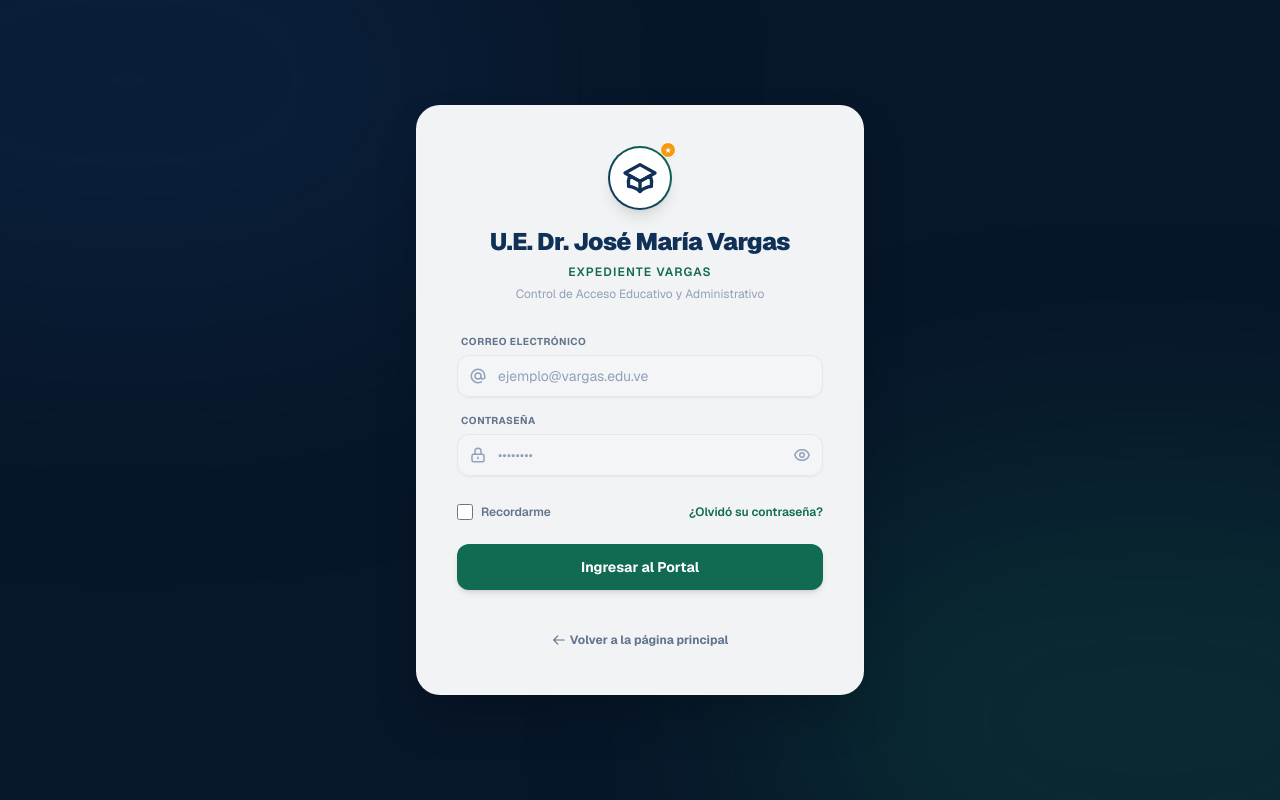
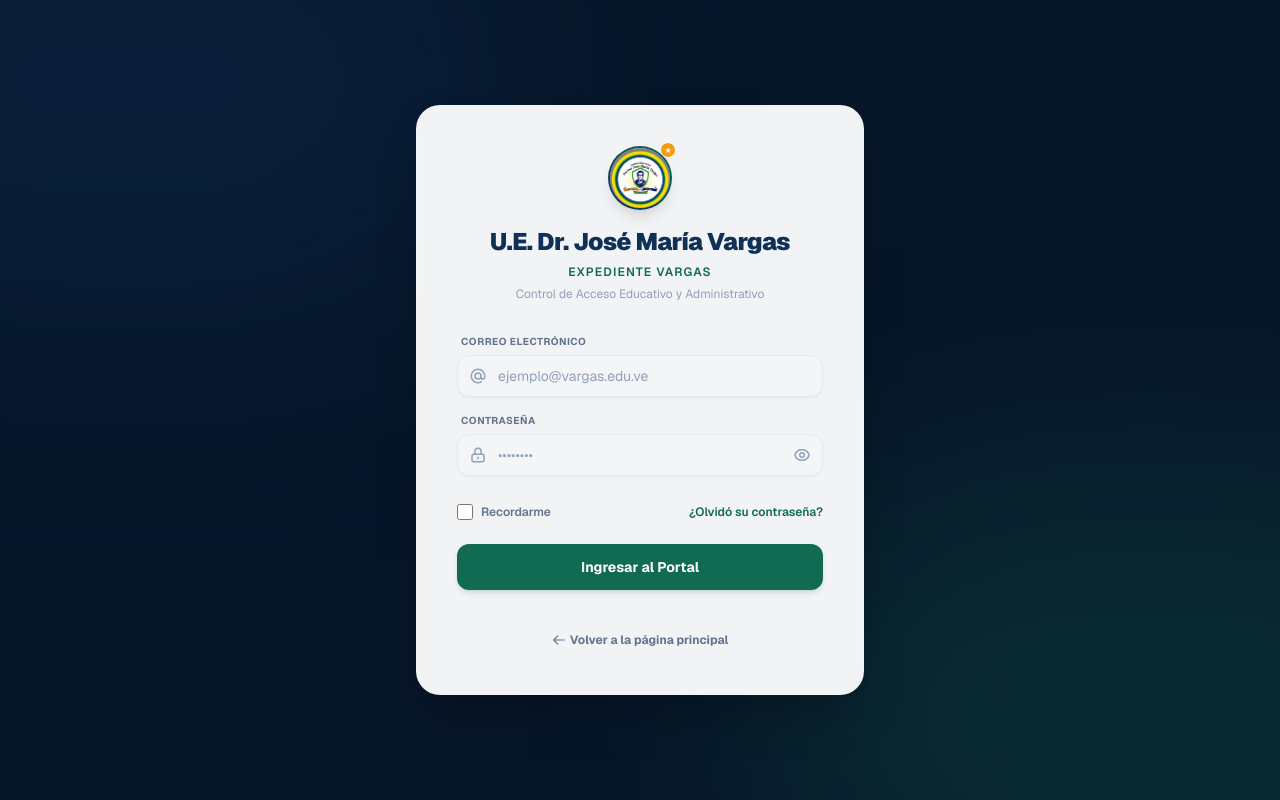
Before and after one commit to 01elients-cmd/Pagina-web-liceo, a Next.js app: page /login in a window 1280 px wide. Built offline with nearby package versions, Linux system fonts and the light colour scheme.

Commit message:
feat: agregar logo institucional y actualizar referencias

```diff
--- a/src/app/login/page.tsx
+++ b/src/app/login/page.tsx
@@ -17,14 +17,10 @@
       <div className="max-w-md w-full space-y-8 bg-white/95 backdrop-blur-md p-10 rounded-3xl border border-white/20 shadow-2xl z-10 animate-fade-in-up">
         <div className="space-y-4">
           <div className="flex justify-center">
-            {/* Elegant Institutional Shield Logo SVG */}
+            {/* Elegant Institutional Shield Logo */}
             <div className="h-16 w-16 rounded-full bg-gradient-to-tr from-brand-blue to-brand-green flex items-center justify-center p-0.5 shadow-lg relative group">
               <div className="h-full w-full bg-white rounded-full flex items-center justify-center overflow-hidden relative">
-                <svg className="h-10 w-10 text-brand-blue" xmlns="http://www.w3.org/2000/svg" fill="none" viewBox="0 0 24 24" stroke="currentColor" strokeWidth={2}>
-                  <path strokeLinecap="round" strokeLinejoin="round" d="M12 14l9-5-9-5-9 5 9 5z" />
-                  <path strokeLinecap="round" strokeLinejoin="round" d="M12 14l6.16-3.422a12.083 12.083 0 01.665 6.479A11.952 11.952 0 0012 20.055a11.952 11.952 0 00-6.824-2.998 12.078 12.078 0 01.665-6.479L12 14z" />
-                  <path strokeLinecap="round" strokeLinejoin="round" d="M12 14v6" />
-                </svg>
+                <img src="/logo-liceo.png" alt="Logo U.E. Dr. José María Vargas" className="h-full w-full object-cover" />
               </div>
               <div className="absolute -right-1 -top-1 w-4 h-4 bg-brand-gold rounded-full border border-white flex items-center justify-center shadow-xs">
                 <span className="text-white text-[8px]">★</span>
--- a/src/app/page.tsx
+++ b/src/app/page.tsx
@@ -12,15 +12,10 @@
       <header className="bg-white/80 backdrop-blur-md border-b border-slate-100 sticky top-0 z-50 transition-all duration-300">
         <div className="max-w-7xl mx-auto px-4 sm:px-6 lg:px-8 h-20 flex items-center justify-between">
           <div className="flex items-center gap-3">
-            {/* Institution Shield Logo SVG */}
+            {/* Institution Shield Logo */}
             <div className="h-11 w-11 rounded-full bg-gradient-to-tr from-brand-blue to-brand-green flex items-center justify-center p-0.5 shadow-md">
               <div className="h-full w-full bg-white rounded-full flex items-center justify-center overflow-hidden relative">
-                <svg className="h-7 w-7 text-brand-blue" xmlns="http://www.w3.org/2000/svg" fill="none" viewBox="0 0 24 24" stroke="currentColor" strokeWidth={2.2}>
-                  {/* Outer Shield Ring */}
-                  <path strokeLinecap="round" strokeLinejoin="round" d="M9 12.75L11.25 15 15 9.75m-3-7.036A11.959 11.959 0 013.598 6 11.99 11.99 0 003 9.749c0 5.592 3.824 10.29 9 11.623 5.176-1.332 9-6.03 9-11.622 0-1.31-.21-2.571-.598-3.751h-.152c-3.196 0-6.1-1.248-8.25-3.285z" />
-                </svg>
-                {/* Visual Accent representation of gold ring */}
-                <div className="absolute right-0 top-0 w-2.5 h-2.5 bg-brand-gold rounded-full border border-white"></div>
+                <img src="/logo-liceo.png" alt="Logo U.E. Dr. José María Vargas" className="h-full w-full object-cover" />
               </div>
             </div>
             <div>
@@ -373,8 +368,8 @@
         <div className="max-w-7xl mx-auto px-4 sm:px-6 lg:px-8 grid grid-cols-1 md:grid-cols-4 gap-8 mb-8">
           <div className="space-y-4">
             <div className="flex items-center gap-2">
-              <div className="h-8 w-8 rounded-full bg-white flex items-center justify-center text-brand-blue font-bold text-sm">
-                V
+              <div className="h-8 w-8 rounded-full bg-white flex items-center justify-center overflow-hidden p-0.5">
+                <img src="/logo-liceo.png" alt="Logo U.E. Dr. José María Vargas" className="h-full w-full object-cover rounded-full" />
               </div>
               <span className="font-extrabold text-white text-sm tracking-tight">U.E. Dr. José María Vargas</span>
             </div>
```
Also changed, not shown: public/logo-liceo.png (added).
